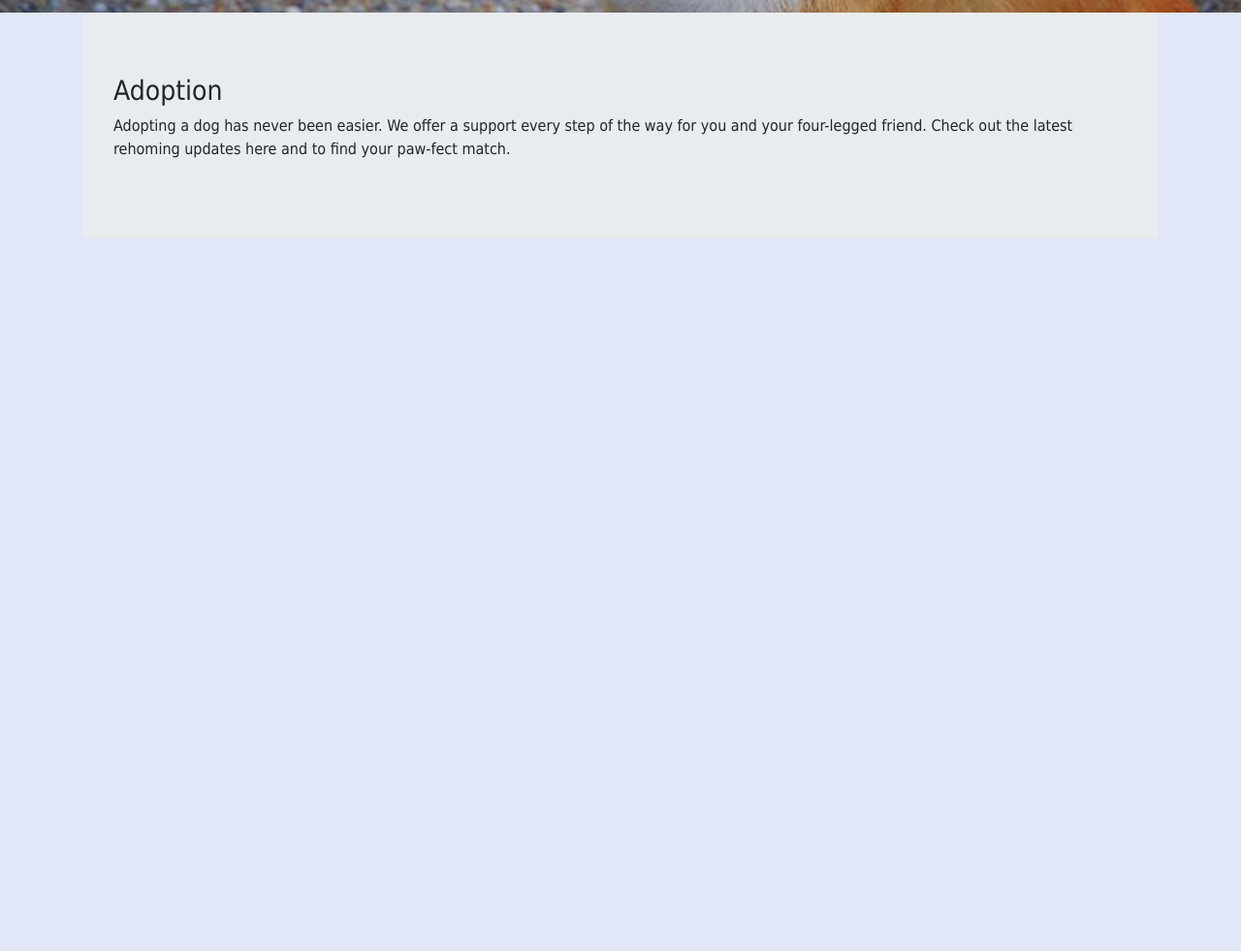
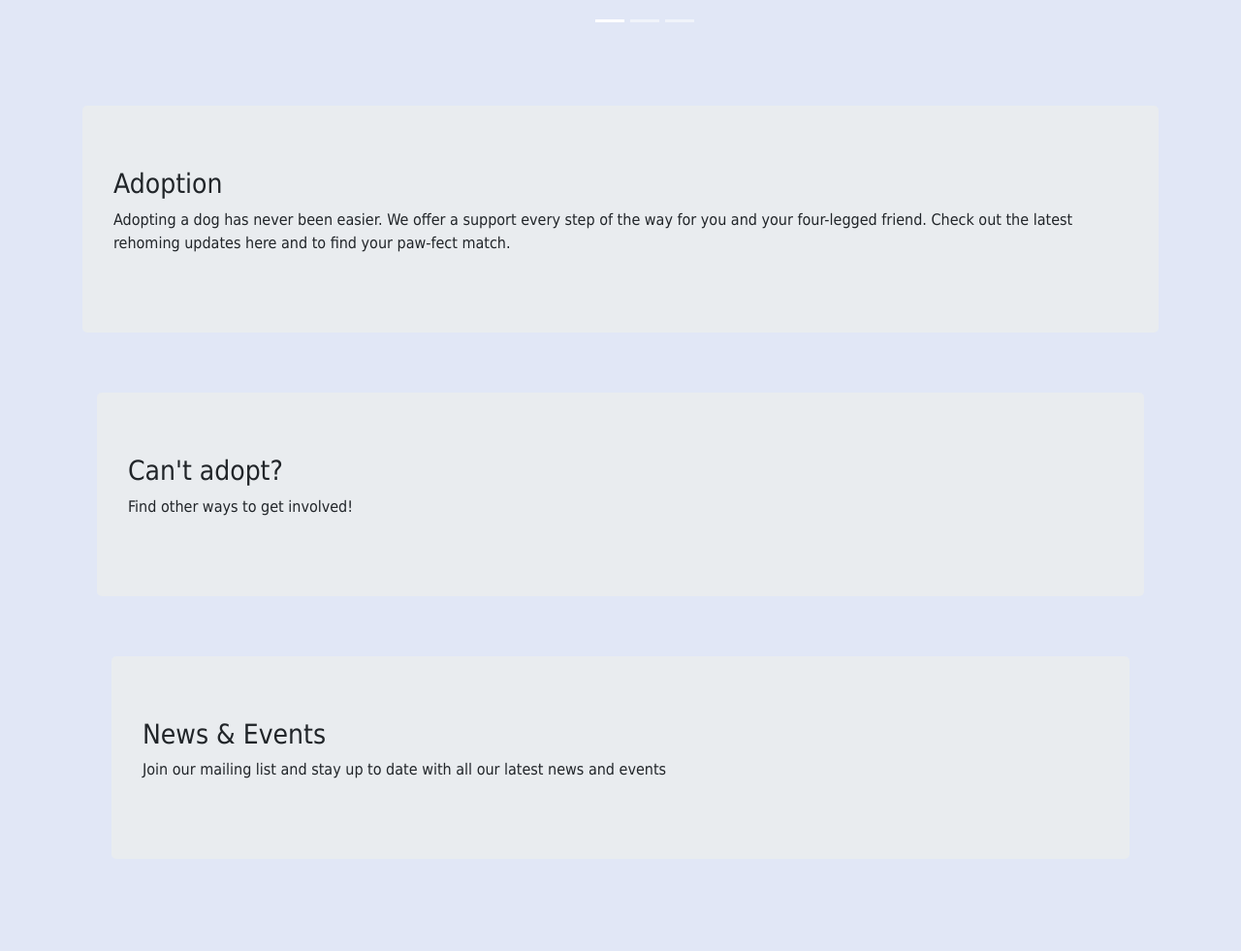
Before and after one commit to hannahchen10/project-dog, a plain HTML site: page index.html in a window 1280 px wide. Shown: the part 953-1934 px from the top of the page at 97% size. Before the commit the page ends 1231 px from the top, so only its background shows below. Drawn offline with nearby package versions, Linux system fonts and the light colour scheme.

Commit message:
Jumbotron basic layout
Format with jumbotrons

```diff
--- a/index.html
+++ b/index.html
@@ -94,8 +94,16 @@
                             the latest rehoming updates here and to find your paw-fect match.</p>
                             </div>
 
+                            <div class="container">
+                                <div class="jumbotron">
+                                    <h3>Can't adopt?</h3>
+                                        <p>Find other ways to get involved!</p>
+                                          </div>
 
-
-
+                                          <div class="container">
+                                              <div class="jumbotron">
+                                                  <h3>News & Events</h3>
+                                                      <p>Join our mailing list and stay up to date with all our latest news and events</p>
+                                                        </div>
         </body>
         </html>
--- a/styles.css
+++ b/styles.css
@@ -13,3 +13,9 @@ img {
 h4 {
   text-align: center;
 }
+div {
+  padding-top: 30px;
+  padding-right: 30px;
+  padding-bottom: 30px;
+  padding-left: 80px;
+}
```
